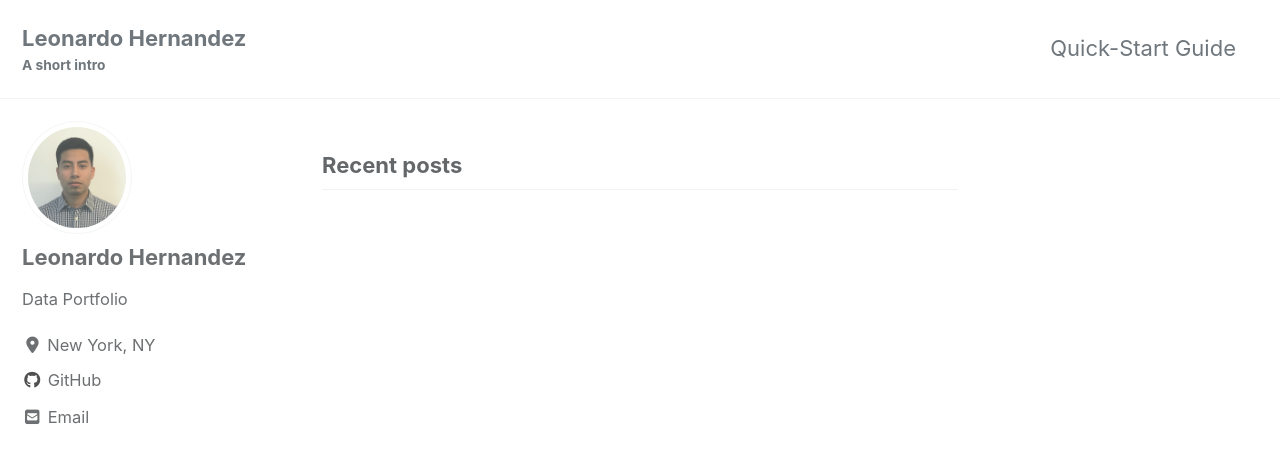
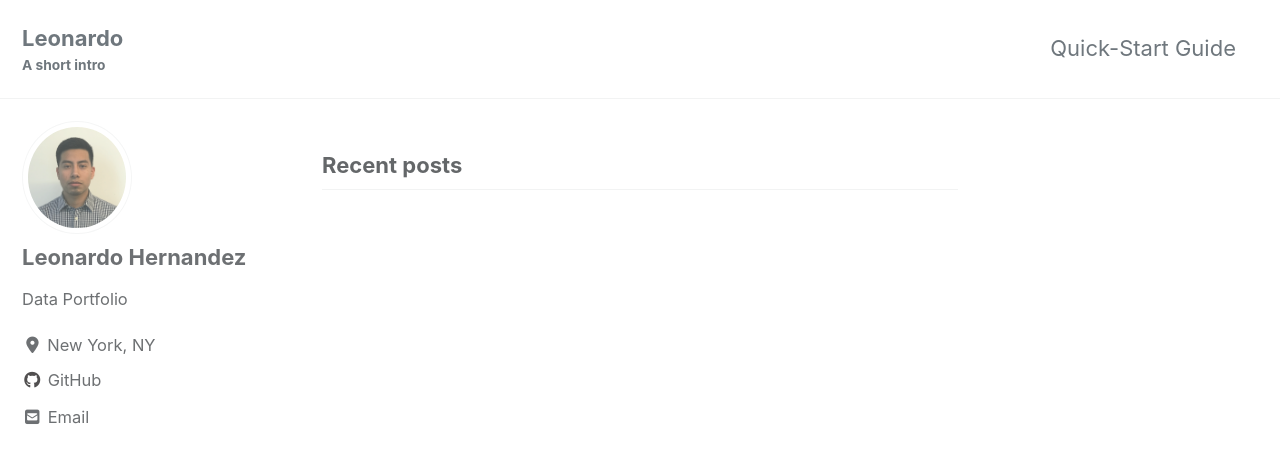
Before and after one commit to leojhernandez/leojhernandez.github.io, a Jekyll site: the page built from index.html, in a window 1280 px wide and 900 px high. Shown: the top 463 px of the window. Built offline with Jekyll 4.4.1, drawn with Linux system fonts in a browser that asks for light colours; cached includes are drawn as plain includes; nearby versions of some CDN libraries; the list of posts is cut into pages by our own code.

Commit message:
Update config ~testgin

```diff
--- a/_config.yml
+++ b/_config.yml
@@ -16,7 +16,7 @@ minimal_mistakes_skin    : "default" # "air", "aqua", "contrast", "dark", "dirt"
 
 # Site Settings
 locale                   : "en-US"
-title                    : "Leonardo Hernandez"
+title                    : "Leonardo"
 title_separator          : "-"
 subtitle                 : "A short intro" # site tagline that appears below site title in masthead
 name                     : "Leonardo Hernandez"
```
